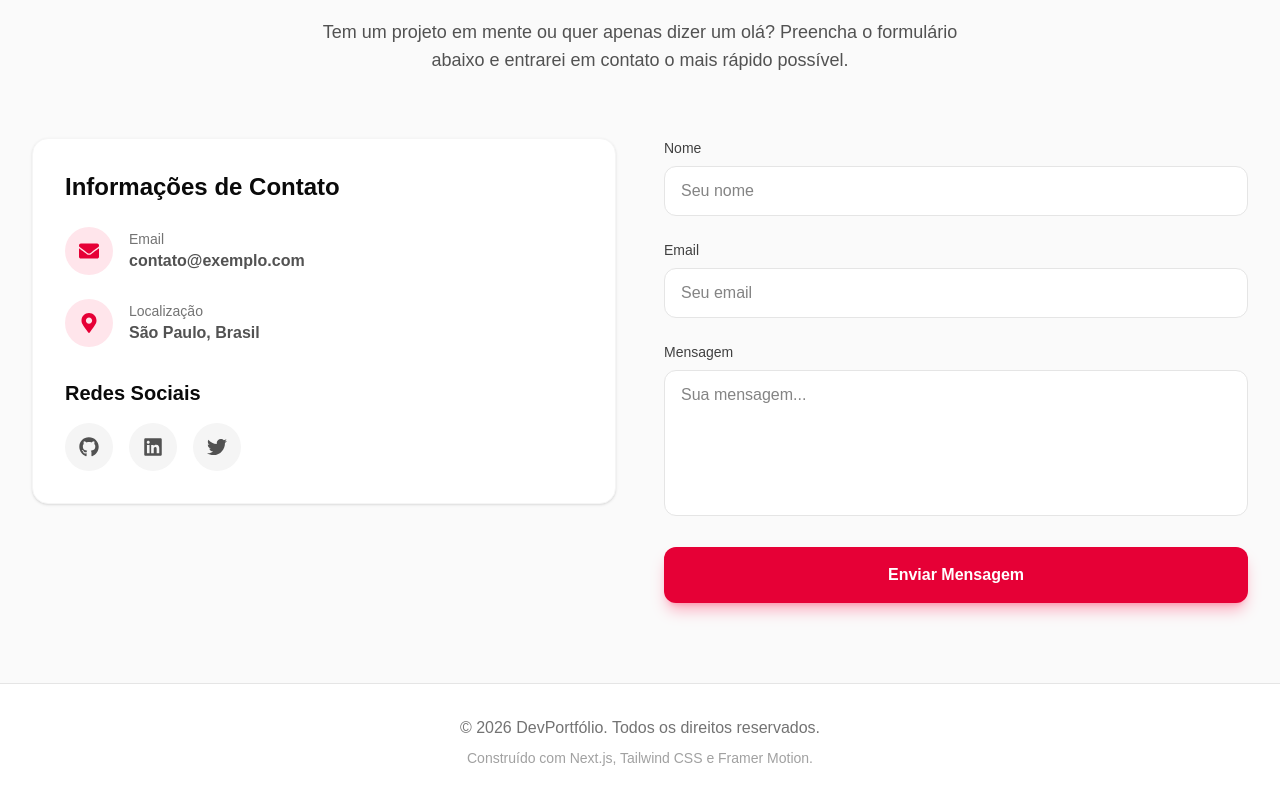
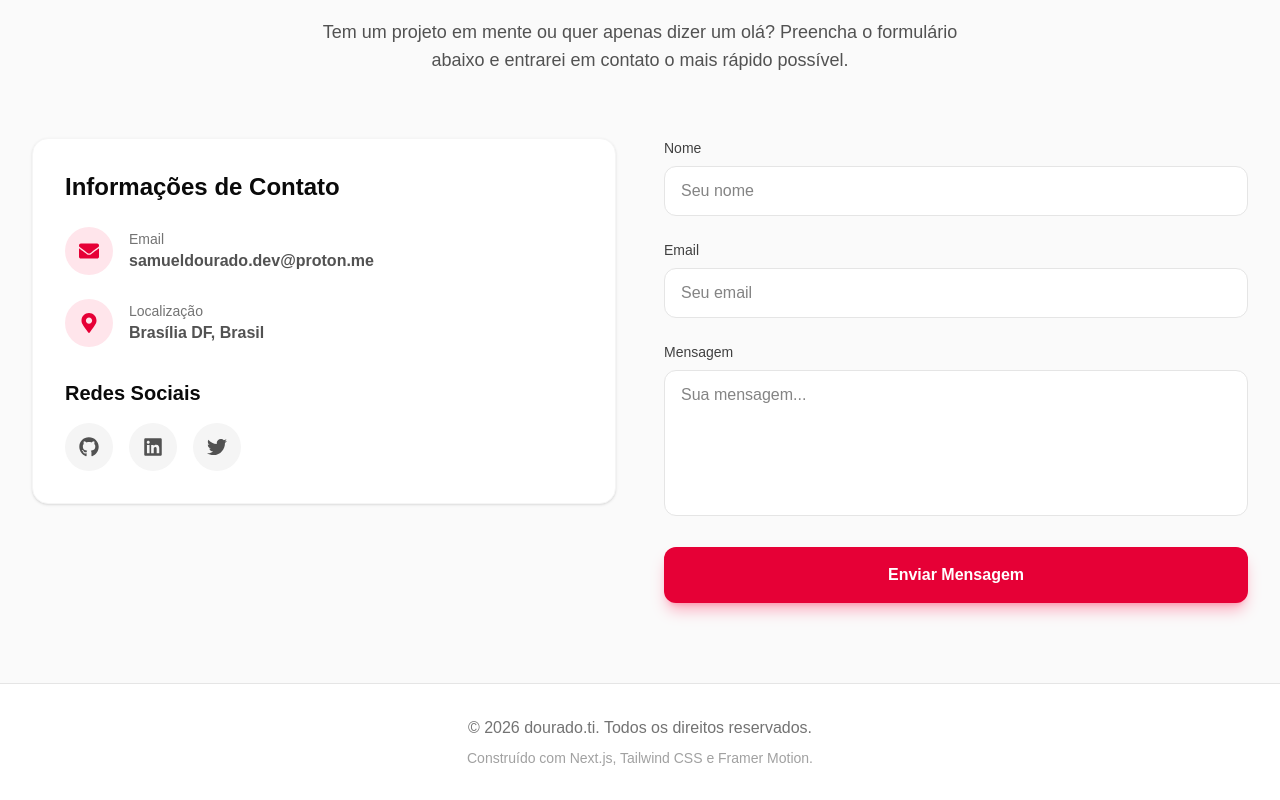
Before and after one commit to DouradoCtrl/portifolio, a Next.js app: page / in a window 1280 px wide. Shown: the part 3780-4580 px from the top of the page. Built offline with nearby package versions, Linux system fonts and the light colour scheme.

Commit message:
edit: adicionado meus dados reais

```diff
--- a/components/Contact.tsx
+++ b/components/Contact.tsx
@@ -83,7 +83,7 @@ export default function Contact({ data }: { data: any }) {
                 </div>
                 <div>
                   <p className="text-sm font-medium text-neutral-500 dark:text-neutral-400">Email</p>
-                  <p className="font-semibold">contato@exemplo.com</p>
+                  <p className="font-semibold">samueldourado.dev@proton.me</p>
                 </div>
               </div>
               <div className="flex items-center gap-4 text-neutral-600 dark:text-neutral-300">
@@ -92,7 +92,7 @@ export default function Contact({ data }: { data: any }) {
                 </div>
                 <div>
                   <p className="text-sm font-medium text-neutral-500 dark:text-neutral-400">Localização</p>
-                  <p className="font-semibold">São Paulo, Brasil</p>
+                  <p className="font-semibold">Brasília DF, Brasil</p>
                 </div>
               </div>
             </div>
--- a/components/Footer.tsx
+++ b/components/Footer.tsx
@@ -5,7 +5,7 @@ export default function Footer() {
     <footer className="py-8 text-center bg-white dark:bg-neutral-950 border-t border-neutral-200 dark:border-neutral-800">
       <div className="max-w-7xl mx-auto px-4 sm:px-6 lg:px-8">
         <p className="text-neutral-500 dark:text-neutral-400">
-          © {currentYear} DevPortfólio. Todos os direitos reservados.
+          © {currentYear} dourado.ti. Todos os direitos reservados.
         </p>
         <p className="text-sm mt-2 text-neutral-400 dark:text-neutral-500">
           Construído com Next.js, Tailwind CSS e Framer Motion.
```
